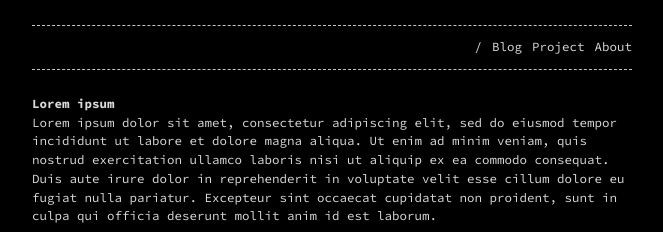
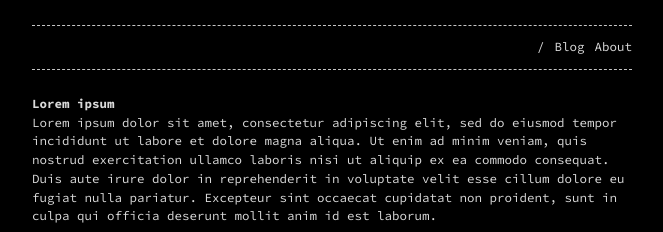
Before and after one commit to Kyrie1995/my-website.github.io, a Jekyll site: the page built from index.md, in a window 1280 px wide. Shown: the top 232 px of the page, without its empty margins (308-971 px from the left). Built offline with Jekyll 4.4.1, drawn with Linux system fonts in a browser that asks for light colours.

Commit message:
test project.md

```diff
--- a/_config.yml
+++ b/_config.yml
@@ -5,7 +5,7 @@
 header_pages:
   - index.md
   - blog.md
-  - project.md
+  # - project.md
   - about.md
 
 footer: 'follow me on <a href="https://www.instagram.com/kyrllzh/">instagram</a>'
```
